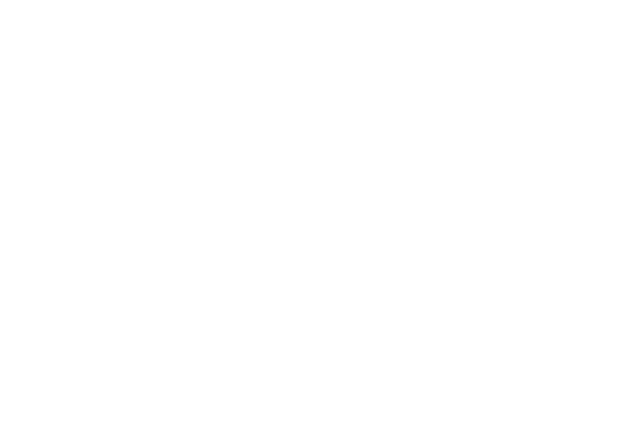
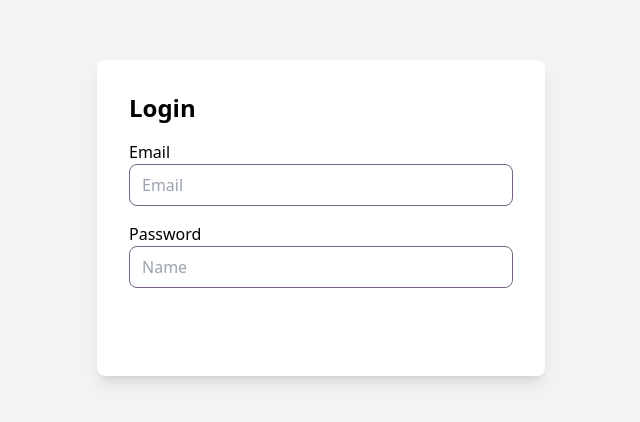
Before and after one commit to akanshaaa19/NAS-Hospital, a React (Vite) app: page /auth in a window 1280 px wide. Before the commit this address had no page. Shown: the part 182-604 px from the top of the page, without its empty margins (319-959 px from the left). Built offline with nearby package versions, Linux system fonts and the light colour scheme.

Commit message:
auth page

```diff
--- a/src/App.jsx
+++ b/src/App.jsx
@@ -1,11 +1,13 @@
 import { Route, Routes } from 'react-router-dom'
 import Home from './pages/Home'
+import { AuthPAge } from './pages/AuthPage'
 
 function App() {
 
   return (
     <Routes>
       <Route path="/" element={<Home />} />
+      <Route path="/auth" element={<AuthPAge />} />
     </Routes>
   )
 }
--- a/src/components/ui/InputField.jsx
+++ b/src/components/ui/InputField.jsx
@@ -1,3 +1,4 @@
-export const InputField = () => {
-    return <input placeholder={placeholder} onChange={changeHandeler} value={value} />
+export const InputField = ({ placeholder, changeHandeler, value, name, type }) => {
+    return <input type={type} id="username" name={name} onChange={changeHandeler} placeholder={placeholder} value={value} class="border border-secondary rounded-lg px-3 py-2 w-full focus:outline-none focus:border-primary focus:border-2" />
+
 }
--- a/src/pages/AuthPage.jsx
+++ b/src/pages/AuthPage.jsx
@@ -1,5 +1,23 @@
+import { InputField } from "../components/ui/InputField"
+
 export const AuthPAge = () => {
-    return <section className="bg-light">
+    return <section className="bg-light flex items-center justify-center h-screen">
 
+        <div class="bg-white rounded-lg shadow-lg p-8 max-w-md w-full">
+            <h1 class="text-2xl font-semibold text-purple-700 mb-4">Login</h1>
+            <form action="#" method="POST">
+                <div class="mb-4">
+                    <label for="username" class="block text-dark">Email</label>
+                    <InputField placeholder={"Email"} type={"email"} />
+                </div>
+                <div class="mb-4">
+                    <label for="password" class="block text-dark">Password</label>
+                    <InputField placeholder={"Name"} type={"password"} />
+                </div>
+                <button type="submit" class="bg-purple-700 text-white rounded-lg py-2 px-4 hover:bg-purple-800 focus:outline-none focus:bg-purple-800">
+                    Login
+                </button>
+            </form>
+        </div>
     </section>
 }
--- a/tailwind.config.js
+++ b/tailwind.config.js
@@ -1,17 +1,15 @@
 /** @type {import('tailwindcss').Config} */
 export default {
-  content: [
-    "./index.html",
-    "./src/**/*.{js,ts,jsx,tsx}",
-  ],
-    theme: {
-      colors: {
-        'primary': "#695571",
-        'text': "#0f0c10",
-        'light': '#f5f2f6',
-        'white': "#fff"
-      },
+  content: ["./index.html", "./src/**/*.{js,ts,jsx,tsx}"],
+  theme: {
+    colors: {
+      primary: "#695571",
+      secondary: "#786281",
+      text: "#0f0c10",
+      light: "#f5f2f6",
+      white: "#fff",
+    },
     extend: {},
   },
   plugins: [],
-}
+};
```
